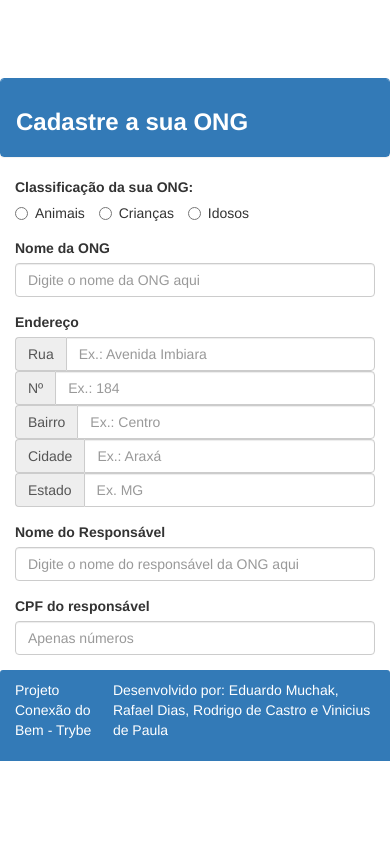
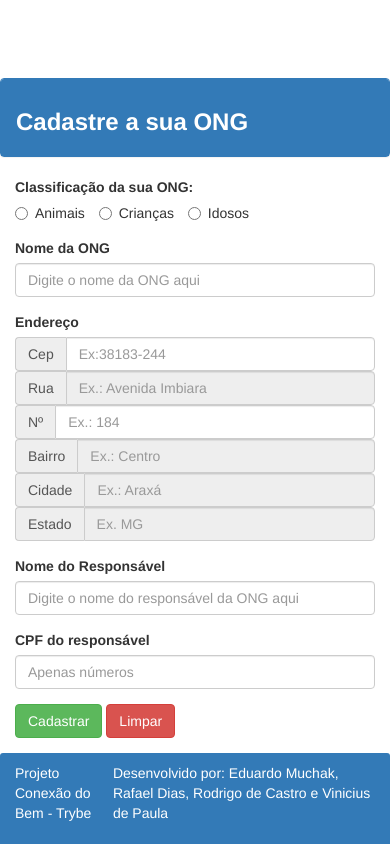
Before and after one commit to eduardomuchak/15-conexao-do-bem, a plain HTML site: page projeto.html in a window 390 px wide. Shown: the part 583-1427 px from the top of the page. Before the commit the page ends 1344 px from the top, so only its background shows below. Drawn offline with Linux system fonts and the light colour scheme.

Commit message:
inserido botões e inks internos

```diff
--- a/projeto.html
+++ b/projeto.html
@@ -11,18 +11,20 @@
     <title>Conexão do Bem</title>
 </head>
 <body>
+    <a name="top"></a>
     <header class="panel-heading header">
         <div class="img">
             <img class ="image"src="images/Logo.svg" alt="logo">
         </div>
         <div class="menu">
-            <span class="home panel-text">HOME</span>
-            <span class="sobre panel-text">SOBRE</span>
-            <span class="ongs panel-text">ONGS</span>
+            <a class="home panel-text" href="#top">HOME</a>
+            <a class="sobre panel-text" href ="#sobre-nos">SOBRE</a>
+            <a class="ongs panel-text" href="#form">ONGS</a>
         </div>
     </header>
 <main>
     <section class="col-md-1">
+        <a name="sobre-nos"></a>
         <h1 class="sobre-nos">Sobre Nós</h1>
         <p>Somos um projeto colaborativo desenvolvido pelos colegas estudantes da Trybe Digão, Edu, Rafa e Vini, que juntos acreditam no poder da colaboração e na importância de ajudar o próximo.
         Sendo assim desenvolvemos a plataforma Conexão do Bem, utilizando da API do Google Maps, nossa missão é aproximar as pessoas voluntárias dispostas a ajudar com as ONGs que necessitam de apoio, formando assim um ciclo constante dentro de suas respectivas regiões.</p>
@@ -42,6 +44,7 @@
 
     <section>
         <form action="" method="GET">
+            <a name="form"></a>
                 <div class="panel panel-primary">
                     <div class="panel-heading"><h3><strong>Cadastre a sua ONG</strong></h3></div>
                 </div>
@@ -72,8 +75,12 @@
                     <label class="col-md-2 control-label" for="endereço">Endereço</label>
                     <div class="col-md-2">
                         <div class="input-group">
-                            <span class="input-group-addon">Rua</span>
-                            <input id="rua" name="rua" class="form-control" placeholder="Ex.: Avenida Imbiara" required="" type="text">
+                            <span class="input-group-addon">Cep</span>
+                            <input id="cep" name="cep" class="form-control" placeholder="Ex:38183-244" required="" type="text" >
+                        </div>
+                        <div class="input-group">
+                            <span class="input-group-addon ">Rua</span>
+                            <input id="rua" name="rua" class="form-control" placeholder="Ex.: Avenida Imbiara" required="" type="text" disabled readonly>
                         </div>
                         <div class="input-group">
                             <span class="input-group-addon">Nº</span>
@@ -81,15 +88,15 @@
                         </div>
                         <div class="input-group">
                             <span class="input-group-addon">Bairro</span>
-                            <input id="bairro" name="bairro" class="form-control" placeholder="Ex.: Centro" required="" type="text">
+                            <input id="bairro" name="bairro" class="form-control" placeholder="Ex.: Centro" required="" type="text" disabled readonly>
                         </div>
                         <div class="input-group">
                             <span class="input-group-addon">Cidade</span>
-                            <input id="cidade" name="cidade" class="form-control" placeholder="Ex.: Araxá" required="" type="text">
+                            <input id="cidade" name="cidade" class="form-control" placeholder="Ex.: Araxá" required="" type="text" disabled readonly>
                         </div>
                         <div class="input-group">
                             <span class="input-group-addon">Estado</span>
-                            <input id="estado" name="estado" class="form-control" placeholder="Ex. MG" required="" type="text" maxlength="2">
+                            <input id="estado" name="estado" class="form-control" placeholder="Ex. MG" required="" type="text" maxlength="2" disabled readonly>
                         </div>
                     </div>
                 </div>
@@ -107,10 +114,14 @@
                          <input id="cpf" name="cpf" placeholder="Apenas números" class="form-control input-md" required="" type="text" maxlength="11">
                      </div>
                  </div>
+                 <div class="col-md-2 form-group">
+                 <button type="button" class="btn btn-success">Cadastrar</button>
+                 <button type="button" class="btn btn-danger">Limpar</button>
+                </div>
         </form>
     </section>
 
-    <footer class="panel-heading panel-text">
+    <footer class="panel-heading panel-text footer" >
         <p>Projeto Conexão do Bem - Trybe</p>
         <p>Desenvolvido por: Eduardo Muchak, Rafael Dias, Rodrigo de Castro e Vinicius de Paula</p>
     </footer>
--- a/style.css
+++ b/style.css
@@ -1,6 +1,10 @@
 * {
 margin: 0;
 padding:0;
+}
+
+body {
+    width: 100%;
 }
 
 header {
@@ -38,6 +42,7 @@ footer {
     justify-content: space-between;
     height: 10%;
     background-color: rgb(51, 122, 183);
+    text-decoration: none;
 }
 
 .info {
@@ -49,5 +54,5 @@ footer {
 }
 
 span {
-    align: center
+    box-align: center
 }
```
